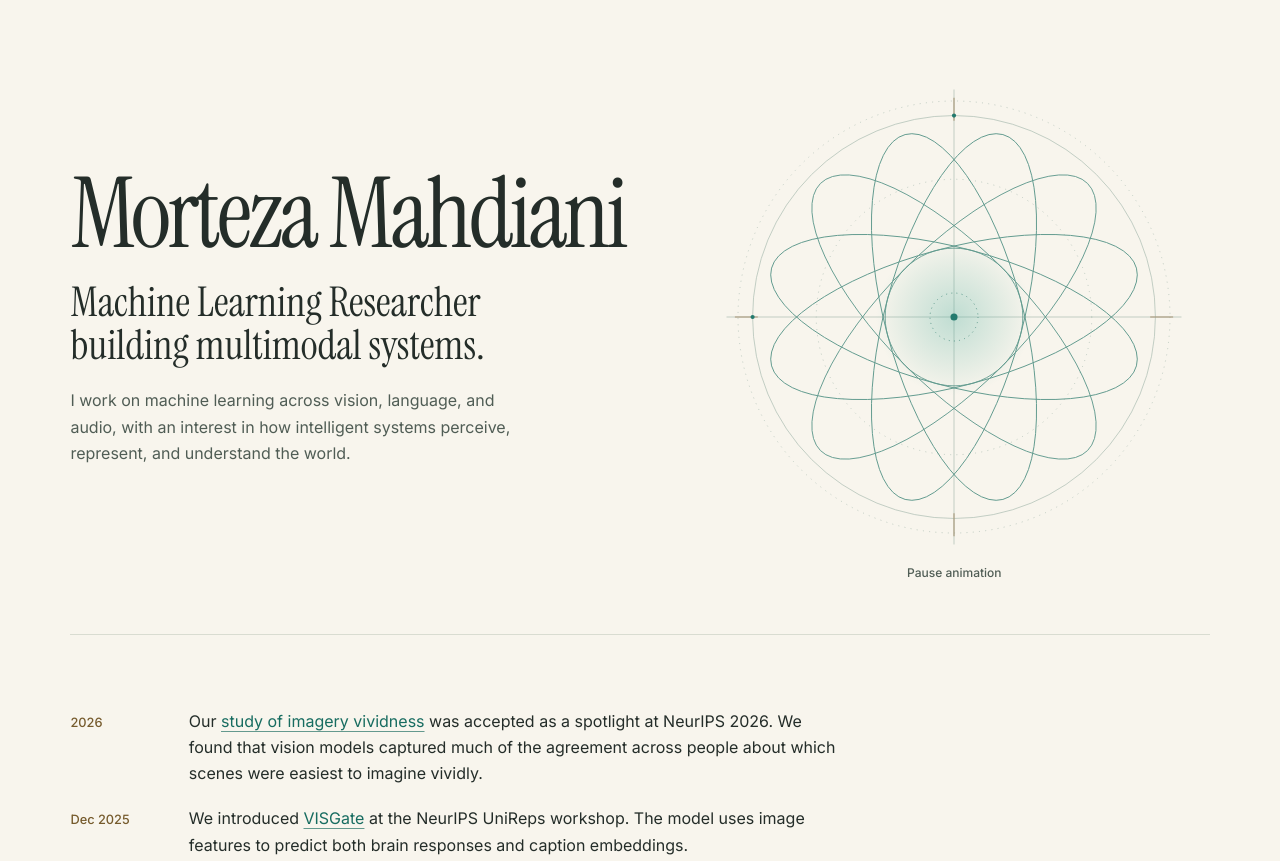
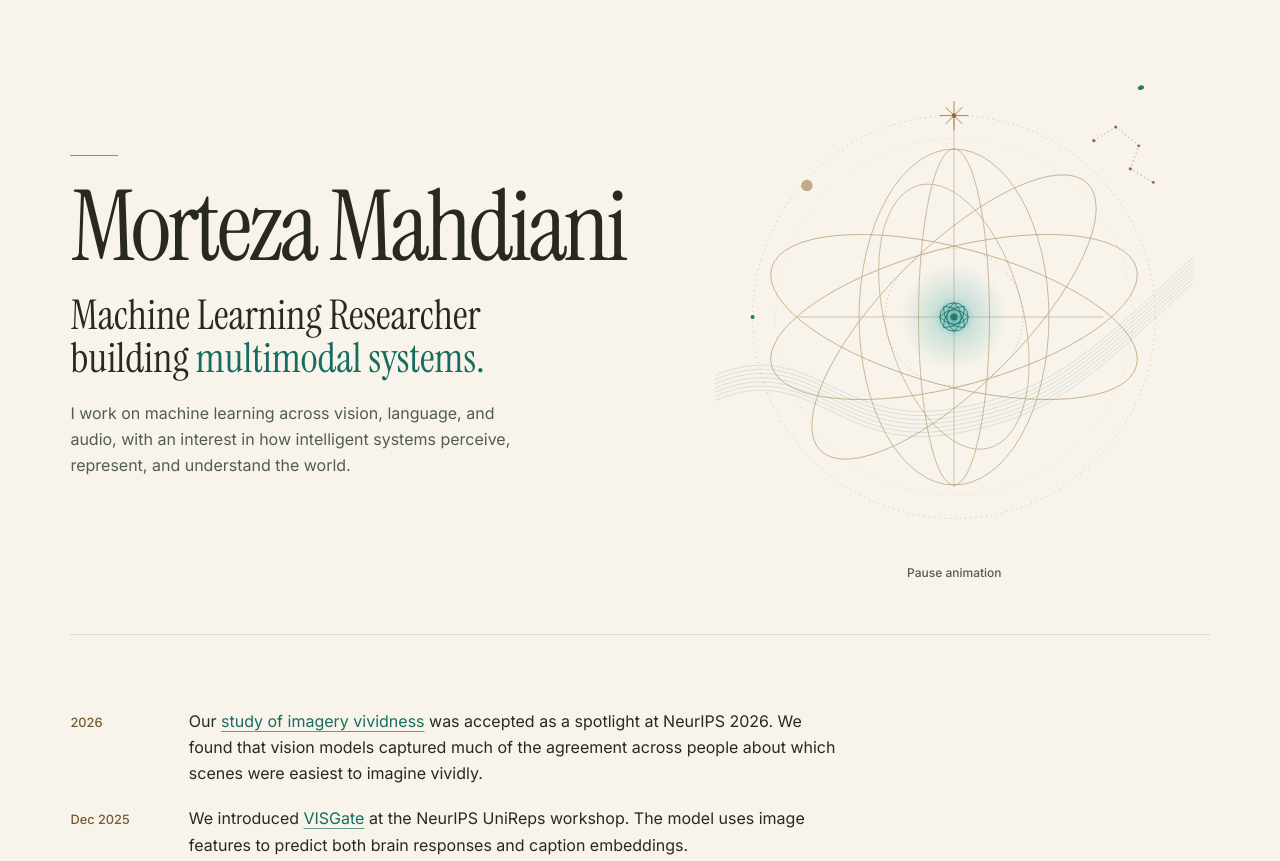
Before and after one commit to morteza-mahdiani/morteza-mahdiani.github.io, a plain HTML site: page index.html in a window 1280 px wide. Shown: the top 861 px of the page. Drawn offline with Linux system fonts and the light colour scheme.

Commit message:
Adapt orbital illustration to shared Persian geometry reference

```diff
--- a/index.html
+++ b/index.html
@@ -5,7 +5,7 @@
   <meta name="viewport" content="width=device-width, initial-scale=1">
   <meta name="description" content="Morteza Mahdiani is a machine learning researcher working across vision, language, and audio.">
   <meta name="author" content="Morteza Mahdiani">
-  <meta name="theme-color" content="#f8f5ed">
+  <meta name="theme-color" content="#f8f3eb">
   <title>Morteza Mahdiani — Machine Learning Researcher</title>
   <link rel="icon" href="images/favicon/favicon.ico" sizes="any">
   <link rel="apple-touch-icon" href="images/favicon/apple-touch-icon.png">
@@ -21,7 +21,7 @@
     <section class="hero" aria-labelledby="hero-title">
       <div class="hero-copy">
         <h1 id="hero-title">Morteza Mahdiani</h1>
-        <p class="role">Machine Learning Researcher<br class="role-break"> building multimodal systems.</p>
+        <p class="role">Machine Learning Researcher<br class="role-break"> building <span>multimodal systems.</span></p>
         <p class="intro">I work on machine learning across vision, language, and audio, with an interest in how intelligent systems perceive, represent, and understand the world.</p>
       </div>
 
@@ -29,38 +29,69 @@
         <svg class="orbits" viewBox="0 0 460 460" width="460" height="460" aria-hidden="true" focusable="false">
           <defs>
             <radialGradient id="illumination">
-              <stop stop-color="#52ae9e" stop-opacity=".34"/>
+              <stop stop-color="#168b88" stop-opacity=".65"/>
+              <stop offset=".38" stop-color="#3fa9a2" stop-opacity=".24"/>
               <stop offset="1" stop-color="#52ae9e" stop-opacity="0"/>
             </radialGradient>
             <path id="ellipse" d="M 411 230 a 181 66 0 1 0 -362 0 a 181 66 0 1 0 362 0 Z"/>
             <path id="rim" d="M 423 230 a 193 193 0 1 0 -386 0 a 193 193 0 1 0 386 0 Z"/>
+            <path id="wave" d="M 1 286 C 91 248 119 333 221 319 S 361 264 459 173"/>
+            <path id="petal" d="M 230 216 Q 244 230 230 244 Q 216 230 230 216 Z"/>
           </defs>
 
           <g class="guides" fill="none">
-            <use href="#rim"/>
-            <circle cx="230" cy="230" r="207" stroke-dasharray="1 5"/>
-            <circle cx="230" cy="230" r="132" stroke-dasharray="1 5"/>
-            <path d="M 230 12 V 448 M 12 230 H 448"/>
-            <path class="cardinal" d="M 230 20 V 42 M 230 418 V 440 M 20 230 H 42 M 418 230 H 440"/>
+            <use href="#rim" stroke-dasharray="1 4"/>
+            <circle cx="230" cy="230" r="171" stroke-dasharray=".5 4"/>
+            <path d="M 230 37 V 393 M 80 230 H 373"/>
           </g>
 
-          <circle cx="230" cy="230" r="75" fill="url(#illumination)"/>
+          <g class="wave" fill="none">
+            <use href="#wave"/>
+            <use href="#wave" transform="translate(0 4)"/>
+            <use href="#wave" transform="translate(0 8)"/>
+            <use href="#wave" transform="translate(0 12)"/>
+            <use href="#wave" transform="translate(0 16)"/>
+            <use href="#wave" transform="translate(0 20)"/>
+            <use href="#wave" transform="translate(0 24)"/>
+          </g>
+
           <g class="curves" fill="none">
             <use href="#ellipse" transform="rotate(15 230 230)"/>
-            <use href="#ellipse" transform="rotate(45 230 230)"/>
-            <use href="#ellipse" transform="rotate(75 230 230)"/>
-            <use href="#ellipse" transform="rotate(105 230 230)"/>
+            <use href="#ellipse" transform="rotate(75 230 230) scale(.72 1) translate(89 0)"/>
             <use href="#ellipse" transform="rotate(135 230 230)"/>
             <use href="#ellipse" transform="rotate(165 230 230)"/>
-            <circle cx="230" cy="230" r="66"/>
-            <circle cx="230" cy="230" r="23" stroke-dasharray="1 4"/>
+            <ellipse cx="230" cy="230" rx="34" ry="161"/>
+            <ellipse cx="230" cy="230" rx="91" ry="161"/>
+            <circle cx="230" cy="230" r="66" stroke-dasharray="1 3"/>
           </g>
 
+          <g class="star" fill="none">
+            <path d="M 230 23 V 51 M 216 37 H 244 M 222 29 L 238 45 M 222 45 L 238 29"/>
+            <path d="M 364 61 L 385 48 L 407 66 L 399 88 L 421 101" stroke-dasharray="1 3"/>
+            <g fill="currentColor" stroke="none">
+              <circle cx="230" cy="37" r="2.2"/>
+              <circle cx="364" cy="61" r="1.6"/>
+              <circle cx="385" cy="48" r="1.6"/>
+              <circle cx="407" cy="66" r="1.4"/>
+              <circle cx="399" cy="88" r="1.6"/>
+              <circle cx="421" cy="101" r="1.4"/>
+              <circle cx="89" cy="104" r="5.5" opacity=".55"/>
+            </g>
+          </g>
+
+          <circle cx="230" cy="230" r="51" fill="url(#illumination)"/>
+          <g class="rosette" fill="none">
+            <use href="#petal"/>
+            <use href="#petal" transform="rotate(45 230 230)"/>
+            <use href="#petal" transform="rotate(90 230 230)"/>
+            <use href="#petal" transform="rotate(135 230 230)"/>
+            <circle cx="230" cy="230" r="13.5"/>
+          </g>
           <g class="particles">
             <circle cx="230" cy="230" r="3.4"/>
             <g class="resting-particles">
               <circle cx="405" cy="277" r="2.7"/>
-              <circle cx="183" cy="55" r="3"/>
+              <circle cx="196" cy="104" r="3"/>
               <circle cx="358" cy="102" r="2.4"/>
               <circle cx="55" cy="277" r="2.6"/>
               <circle cx="70" cy="122" r="2.1"/>
@@ -72,7 +103,7 @@
                 <animateMotion begin="indefinite" dur="54s" repeatCount="indefinite"><mpath href="#ellipse"/></animateMotion>
               </circle>
             </g>
-            <g transform="rotate(75 230 230)">
+            <g transform="rotate(75 230 230) scale(.72 1) translate(89 0)">
               <circle r="3">
                 <animateMotion begin="indefinite" dur="66s" repeatCount="indefinite"><mpath href="#ellipse"/></animateMotion>
               </circle>
@@ -93,7 +124,6 @@
               </circle>
             </g>
             <circle cx="37" cy="230" r="2"/>
-            <circle cx="230" cy="37" r="2"/>
           </g>
         </svg>
         <button class="motion-toggle" type="button" hidden>Pause animation</button>
--- a/stylesheet.css
+++ b/stylesheet.css
@@ -1,7 +1,7 @@
 :root {
   color-scheme: light;
-  --background: #f8f5ed;
-  --ink: #242d29;
+  --background: #f8f3eb;
+  --ink: #292923;
   --muted: #505d55;
   --accent: #176c60;
   --gold: #765b2d;
@@ -59,6 +59,14 @@ a:hover { text-decoration-color: currentColor; }
   padding-block: clamp(3.25rem, 6vw, 6rem);
 }
 
+.hero-copy::before {
+  content: "";
+  display: block;
+  width: 3rem;
+  margin-bottom: 1.5rem;
+  border-top: 1px solid #a78752;
+}
+
 h1 {
   font-family: var(--serif);
   font-weight: 400;
@@ -73,6 +81,8 @@ h1 {
   font-size: clamp(1.75rem, 3.2vw, 2.8rem);
   line-height: 1.05;
 }
+
+.role span { color: var(--accent); }
 
 .intro {
   max-width: 28rem;
@@ -89,9 +99,11 @@ h1 {
 }
 
 .orbits { display: block; width: 100%; height: auto; }
-.guides { stroke: #819d91; stroke-width: .7; opacity: .62; }
-.guides .cardinal { stroke: var(--gold); stroke-width: 1; }
-.curves { stroke: #347f72; stroke-width: .86; opacity: .77; }
+.guides { stroke: #a58c63; stroke-width: .65; opacity: .7; }
+.curves { stroke: #a1834d; stroke-width: .72; opacity: .69; }
+.wave { stroke: #438b84; stroke-width: .55; opacity: .31; }
+.star { color: #936d35; stroke: currentColor; stroke-width: .75; }
+.rosette { stroke: #147772; stroke-width: .8; }
 .particles { fill: #237a6e; }
 .moving-particles, .is-animated .resting-particles { visibility: hidden; }
 .is-animated .moving-particles { visibility: visible; }
```
